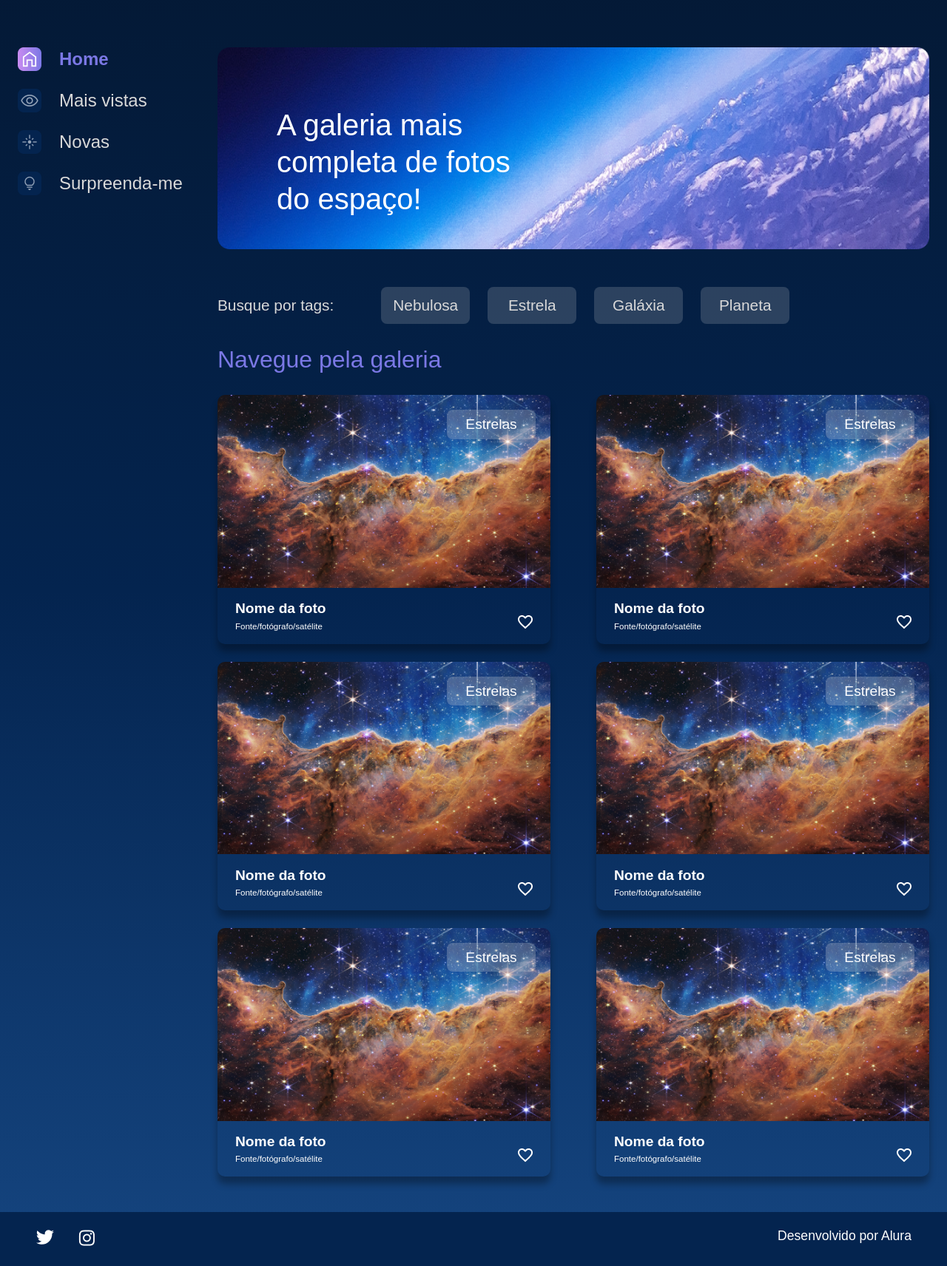
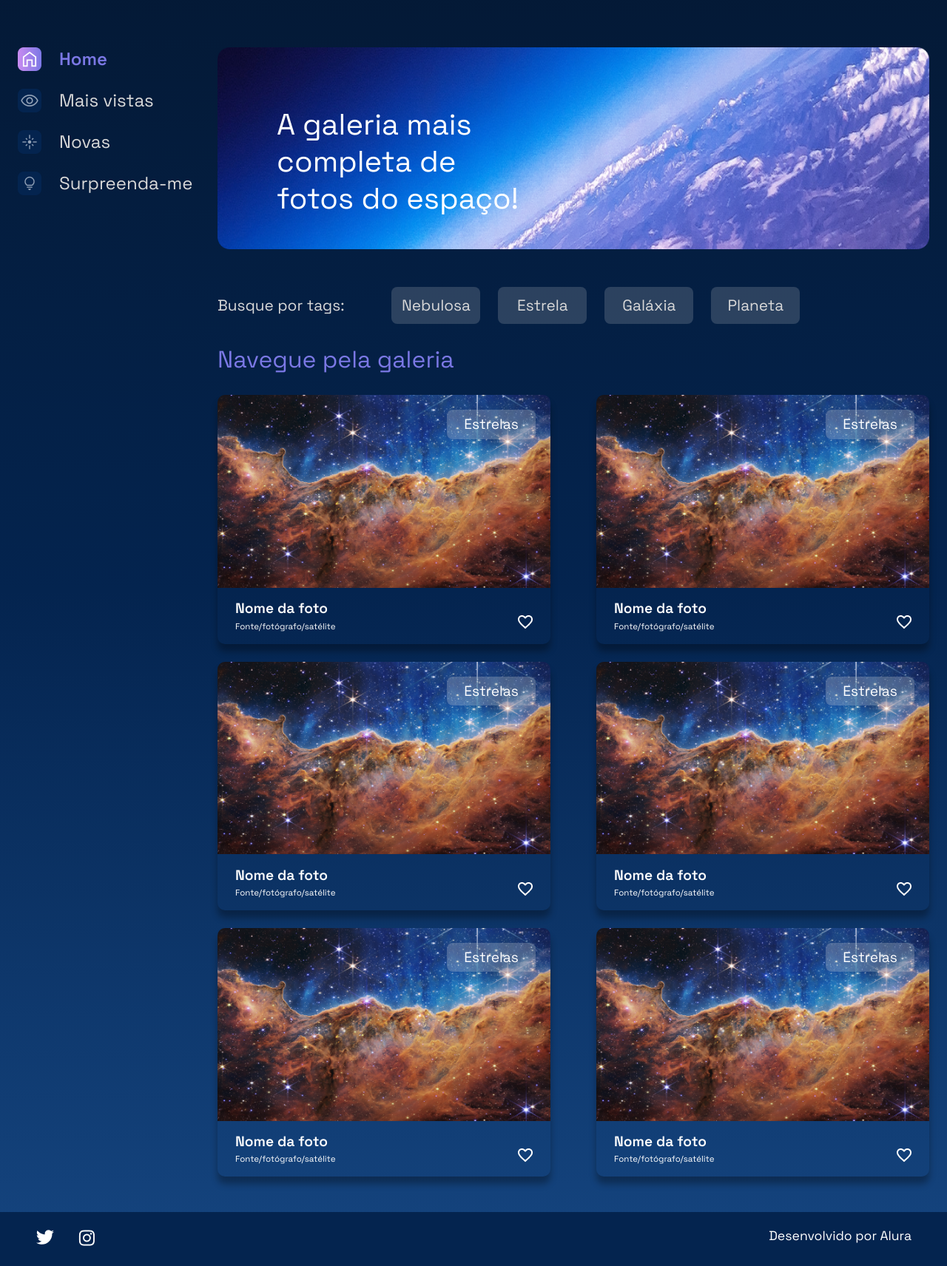
Before and after one commit to RafaelPA13/alura_django, a Django app: page / in a window 1280 px wide. Shown: the part 114-1826 px from the top of the page at 74% size. Run offline with Django 5.2, Linux system fonts and the light colour scheme.

Commit message:
Aula Final

```diff
--- /dev/null
+++ b/templates/galeria/base.html
@@ -0,0 +1,23 @@
+{% load static %}
+<!DOCTYPE html>
+<html lang="pt-br">
+
+<head>
+    <meta charset="UTF-8">
+    <meta http-equiv="X-UA-Compatible" content="IE=edge">
+    <meta name="viewport" content="width=device-width, initial-scale=1.0">
+    <title>Alura Space</title>
+    <link rel="preconnect" href="https://fonts.googleapis.com">
+    <link rel="preconnect" href="https://fonts.gstatic.com" crossorigin>
+    <link href="https://fonts.googleapis.com/css2?family=Space+Grotesk:wght@400;500;600&display=swap" rel="stylesheet">
+    <link rel="stylesheet" href="{% static 'styles/style.css' %}">
+
+</head>
+
+<body>
+    {% block content %}
+    {% endblock %}
+    {% include 'galeria/partials/_footer.html' %}
+</body>
+
+</html>
--- a/templates/galeria/index.html
+++ b/templates/galeria/index.html
@@ -1,20 +1,7 @@
+{% extends 'galeria/base.html' %}
 {% load static %}
-<!DOCTYPE html>
-<html lang="pt-br">
-
-<head>
-    <meta charset="UTF-8">
-    <meta http-equiv="X-UA-Compatible" content="IE=edge">
-    <meta name="viewport" content="width=device-width, initial-scale=1.0">
-    <title>Alura Space</title>
-    <link rel="preconnect" href="https://fonts.googleapis.com">
-    <link rel="preconnect" href="https://fonts.gstatic.com" crossorigin>
-    <link href="https://fonts.googleapis.com/css2?family=Poppins:wght@400;500;600&display=swap" rel="stylesheet">
-    <link rel="stylesheet" href="{% static 'styles/style.css' %}">
-</head>
-
-<body>
-    <div class="pagina-inicial">
+{% block content %}
+<div class="pagina-inicial">
         <header class="cabecalho">
             <img src="{% static 'assets/logo/Logo(2).png' %}" alt="Logo da Alura Space" />
             <div class="cabecalho__busca">
@@ -27,7 +14,7 @@
         <main class="principal">
             <section class="menu-lateral">
                 <nav class="menu-lateral__navegacao">
-                    <a href="#"><img src="{% static 'assets/ícones/1x/Home - ativo.png' %}"> Home</a>
+                    <a href="/"><img src="{% static 'assets/ícones/1x/Home - ativo.png' %}"> Home</a>
                     <a href="#"><img src="{% static 'assets/ícones/1x/Mais vistas - inativo.png' %}"> Mais vistas</a>
                     <a href="#"><img src="{% static 'assets/ícones/1x/Novas - inativo.png' %}"> Novas</a>
                     <a href="#"><img src="{% static 'assets/ícones/1x/Surpreenda-me - inativo.png' %}"> Surpreenda-me</a>
@@ -147,17 +134,4 @@
             </section>
         </main>
     </div>
-    <footer class="rodape">
-        <div class="rodape__icones">
-            <a href="https://twitter.com/AluraOnline" target=”_blank” >
-                <img src="{% static 'assets/ícones/1x/twitter.png' %}" alt="ícone twitter">
-            </a>
-            <a href="https://www.instagram.com/aluraonline/" target=”_blank” >
-                <img src="{% static 'assets/ícones/1x/instagram.png' %}" alt="ícone instagram">
-            </a>
-        </div>
-        <p class="rodape__texto">Desenvolvido por Alura</p>
-    </footer>
-</body>
-
-</html>
+{% endblock %}
--- /dev/null
+++ b/templates/galeria/partials/_footer.html
@@ -0,0 +1,12 @@
+{% load static %}
+<footer class="rodape">
+    <div class="rodape__icones">
+        <a href="https://twitter.com/AluraOnline" target=”_blank” >
+            <img src="{% static 'assets/ícones/1x/twitter.png' %}" alt="ícone twitter">
+        </a>
+        <a href="https://www.instagram.com/aluraonline/" target=”_blank” >
+            <img src="{% static 'assets/ícones/1x/instagram.png' %}" alt="ícone instagram">
+        </a>
+    </div>
+    <p class="rodape__texto">Desenvolvido por Alura</p>
+</footer>
```
Also changed, not shown: templates/galeria/imagem.html (+4 -31 lines).
